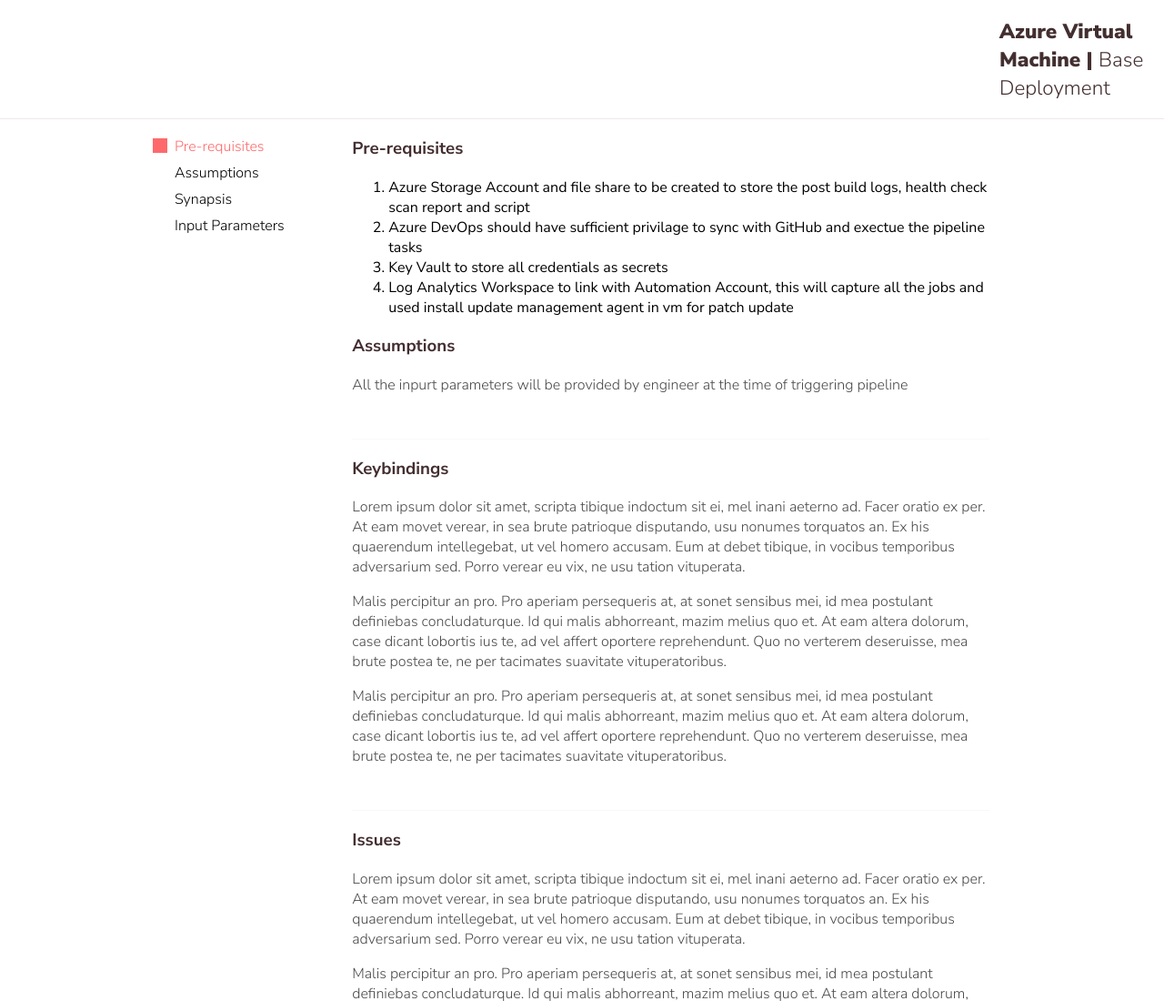
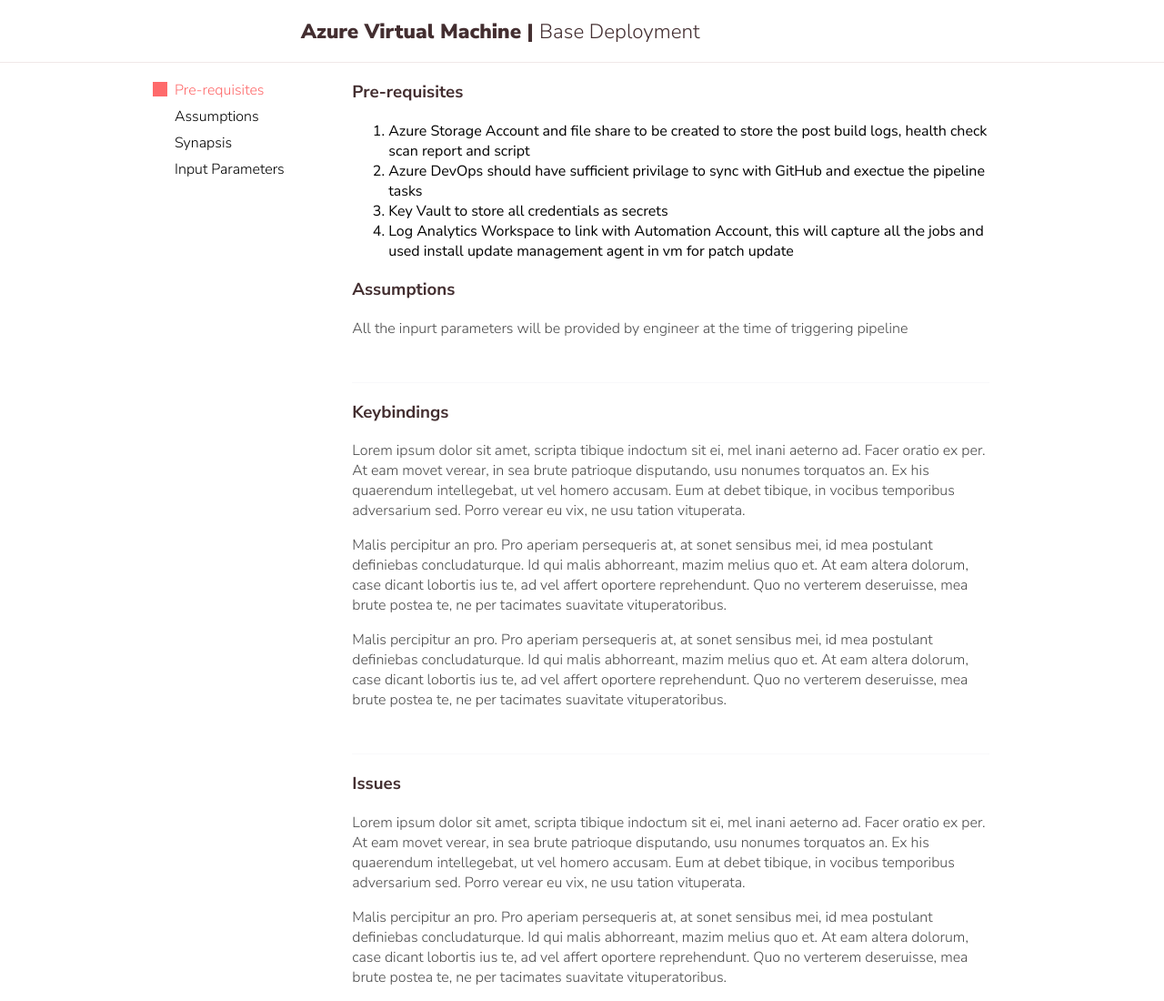
Before and after one commit to ab-demo-project/ab-kb-github.io, a plain HTML site: page doc.html in a window 1280 px wide. Shown: the top 1100 px of the page at 91% size. Drawn offline with nearby package versions, Linux system fonts and the light colour scheme.

Commit message:
ab -sync

```diff
--- a/scribbler-doc.css
+++ b/scribbler-doc.css
@@ -20,7 +20,7 @@ html, body {
   font-weight: 900;
   color: var(--primary-color);
   font-size: 1.4em;
-  grid-column: 4;
+  grid-column: 3;
 }
 
 .logo__thin {
```
